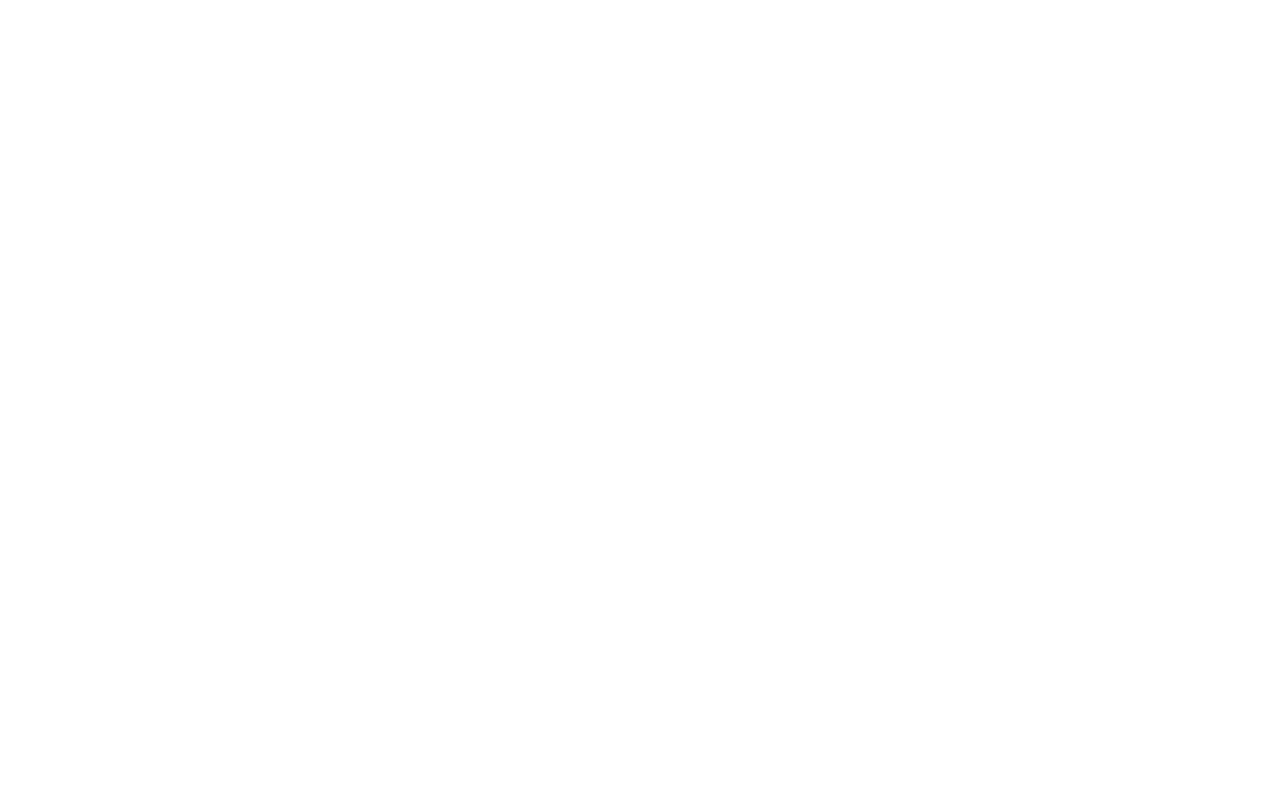
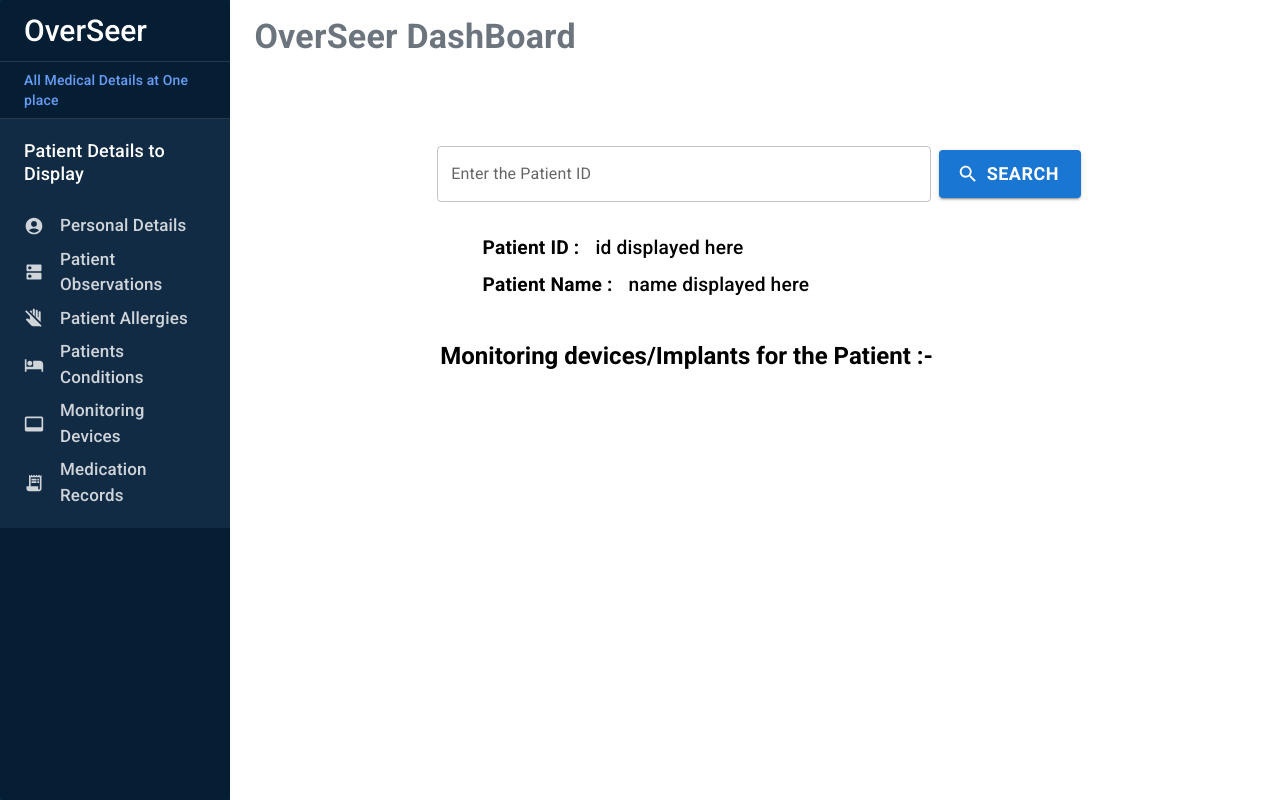
Before and after one commit to CommunityProject21/OverSeer-website, a React (Create React App) app: page /patient-devices in a window 1280 px wide. Before the commit this address had no page. Built offline with nearby package versions, Linux system fonts and the light colour scheme.

Commit message:
Aside menu Component

```diff
--- a/src/App.js
+++ b/src/App.js
@@ -1,6 +1,7 @@
 import React from "react";
 import './App.css';
 import Router from "./Router";
+
 
 function App() {
   return (
--- /dev/null
+++ b/src/Layouts/Default.layout.jsx
@@ -0,0 +1,24 @@
+import React from 'react';
+import {Box} from '@mui/material';
+
+//importing Remain same components
+import AsideMenu from '../components/AsideMenu/AsideMenu';
+import DashboardDetails from '../components/DashboardDetails/DashboardDetails';
+
+const DefaultLayout = (props) => {
+    return(
+        <>
+            <Box sx={{display: 'flex', flexDirection: 'row', width: '100%'}}>
+                <Box sx={{width: '18%'}}>
+                    <AsideMenu />
+                </Box>
+                <Box sx={{display: 'flex', flexDirection: 'column', gap: 5,width: '82%'}}>
+                    <DashboardDetails />
+                    {props.children}
+                </Box>
+            </Box>
+        </>
+    );
+}
+
+export default DefaultLayout;
--- a/src/Router.jsx
+++ b/src/Router.jsx
@@ -1,14 +1,26 @@
 import React from "react";
 import { BrowserRouter as BRouter, Route, Routes } from "react-router-dom";
-import Home from "./pages/Home/Home";
+import PersonalDetails from "./components/PersonalDetails/PersonalDetails";
+import PatientObservation from './components/PatientObservations/PatientObservations';
+import PatientAllergies from './components/PatientAllergies/PatientAllergies';
+import PatientCondition from './components/PatientCondition/PatientCondition';
+import MonitoringDevices from './components/MonitoringDevices/MonitoringDevices';
+import Medication from './components/MedicationRecords/MedicationRecords';
 import Login from "./pages/Login/Login";
+import DefaultLayout from "./Layouts/Default.layout";
+
 
 export default function Router() {
     return(
         <BRouter>
             <Routes>
                 <Route path='/' element={<Login />} />
-                <Route path='/home' element={<Home />} />
+                <Route path='/home' element={<DefaultLayout><PersonalDetails /></DefaultLayout>} />
+                <Route path='/patient-observation' element={<DefaultLayout><PatientObservation /></DefaultLayout>} />
+                <Route path='/patient-allergies' element={<DefaultLayout><PatientAllergies /></DefaultLayout>} />
+                <Route path='/patient-condition' element={<DefaultLayout><PatientCondition /></DefaultLayout>} />
+                <Route path='/patient-devices' element={<DefaultLayout><MonitoringDevices /></DefaultLayout>} />
+                <Route path='/medication-records' element={<DefaultLayout><Medication /></DefaultLayout>} />
             </Routes>
         </BRouter>
     );
--- a/src/components/AsideMenu/AsideMenu.jsx
+++ b/src/components/AsideMenu/AsideMenu.jsx
@@ -1,16 +1,16 @@
 import React from 'react';
-import {Divider,List,ListItem,ListItemButton,ListItemIcon,ListItemText,Paper,IconButton,Tooltip,Typography,Box} from '@mui/material';
+import {Divider,List,ListItem,ListItemButton,ListItemIcon,ListItemText,Paper,Box} from '@mui/material';
 import { styled, ThemeProvider, createTheme } from '@mui/material/styles';
-import {KeyboardArrowDown,AccountCircle,LocalHotel,ReceiptLong,VideoLabel,DoNotTouch,Dns} from '@mui/icons-material';
-import { width } from '@mui/system';
+import {AccountCircle,LocalHotel,ReceiptLong,VideoLabel,DoNotTouch,Dns} from '@mui/icons-material';
+//import { width } from '@mui/system';
 
 const data = [
-    { icon: <AccountCircle />, label: 'Personal Details' },
-    { icon: <Dns />, label: 'Patient Observations' },
-    { icon: <DoNotTouch />, label: 'Patient Allergies' },
-    { icon: <LocalHotel />, label: 'Patients Conditions' },
-    { icon: <VideoLabel />, label: 'Monitoring Devices' },
-    { icon: <ReceiptLong />, label: 'Medication Records' },
+    { link: '/home', icon: <AccountCircle />, label: 'Personal Details' },
+    { link: '/patient-observation', icon: <Dns />, label: 'Patient Observations' },
+    { link: '/patient-allergies', icon: <DoNotTouch />, label: 'Patient Allergies' },
+    { link: '/patient-condition', icon: <LocalHotel />, label: 'Patients Conditions' },
+    { link: '/patient-devices', icon: <VideoLabel />, label: 'Monitoring Devices' },
+    { link: '/medication-records', icon: <ReceiptLong />, label: 'Medication Records' },
 ];
 
 const FireNav = styled(List)({
@@ -96,9 +96,9 @@
                                     <ListItemText
                                     primary="Patient Details to Display"
                                     primaryTypographyProps={{
-                                        fontSize: 17,
+                                        fontSize: 18,
                                         fontWeight: 'medium',
-                                        lineHeight: '20px',
+                                        lineHeight: '23px',
                                         mb: 3,
                                     }}
                                     // secondary="Authentication, Firestore Database, Realtime Database, Storage, Hosting, Functions, and Machine Learning"
@@ -122,6 +122,7 @@
                                 {open &&
                                     data.map((item) => (
                                         <ListItemButton
+                                            component="a" href={item.link}
                                             key={item.label}
                                             sx={{ py: 0, minHeight: 32, color: 'rgba(255,255,255,.8)' }}
                                         >
@@ -130,7 +131,7 @@
                                             </ListItemIcon>
                                             <ListItemText
                                                 primary={item.label}
-                                        primaryTypographyProps={{ fontSize: 15, fontWeight: 'medium' }}
+                                                primaryTypographyProps={{ fontSize: 17, fontWeight: 'medium' }}
                                             />
                                         </ListItemButton>
                                     ))}
--- /dev/null
+++ b/src/components/MedicationRecords/MedicationRecords.jsx
@@ -0,0 +1,27 @@
+import React from 'react';
+import {Box,Typography} from '@mui/material';
+
+const MedicationRecords = () => {
+    return (
+        <div>
+            <Box sx={{ display: 'flex',justifyContent: 'center', width: '100%'}}>
+                <Box sx={{width: '60%', display: 'flex',flexDirection: 'column',justifyContent: 'flex-start'}}>
+                    <Typography component="div" variant="h5" sx={{fontWeight: 'bold',mb:4}}>Medication Records of the Patient :-</Typography>
+                    {/* <Box sx={{display: 'flex',flexDirection: 'column'}}>
+                        <Typography className="addpd" component="div" variant="body1" sx={{fontSize: '115%',mb:1}}>Address of the Patient : 1060 Hansen Overpass Suite 86, Boston, Massachusetts, Suffolk County</Typography>
+
+                        <Typography className="zippd"component="div" variant="body1" sx={{fontSize: '115%',mb:1}}>Zip Code :&nbsp;500008</Typography>
+
+                        <Typography className="genpd" component="div" variant="body1" sx={{fontSize: '115%',mb:1}}>Gender :&nbsp;Male </Typography>
+
+                        <Typography className="racpd" component="div" variant="body1" sx={{fontSize: '115%',mb:1}}>Race of the patient :&nbsp;White</Typography>
+
+                        <Typography className="ethpd" component="div" variant="body1" sx={{fontSize: '115%',mb:1}}>Ethnicity of the patient :&nbsp;nonhispanic</Typography>
+                    </Box>                 */}
+                </Box>
+            </Box>
+        </div>
+    );
+}
+
+export default MedicationRecords;
--- a/src/pages/Home/Home.jsx
+++ /dev/null
@@ -1,25 +0,0 @@
-import React from "react";
-import {Typography,Box} from "@mui/material";
-import DashboardDetails from '../../components/DashboardDetails/DashboardDetails';
-import PersonalDetails from '../../components/PersonalDetails/PersonalDetails';
-import PatientObservation from '../../components/PatientObservations/PatientObservations';
-import PatientAllergies from '../../components/PatientAllergies/PatientAllergies';
-import PatientCondition from '../../components/PatientCondition/PatientCondition';
-import MonitoringDevices from '../../components/MonitoringDevices/MonitoringDevices';
-import AsideMenu from '../../components/AsideMenu/AsideMenu';
-
-const Home = () => {
-    return(
-        <Box sx={{display: 'flex', flexDirection: 'row', width: '100%'}}>
-            <Box sx={{width: '18%'}}>
-                <AsideMenu />
-            </Box>
-            <Box sx={{display: 'flex', flexDirection: 'column', gap: 5,width: '82%'}}>
-                <DashboardDetails />
-                <PersonalDetails />
-            </Box>
-        </Box>
-    );
-}
-
-export default Home;
```
Lines whose indentation alone changed are shown as unchanged.
